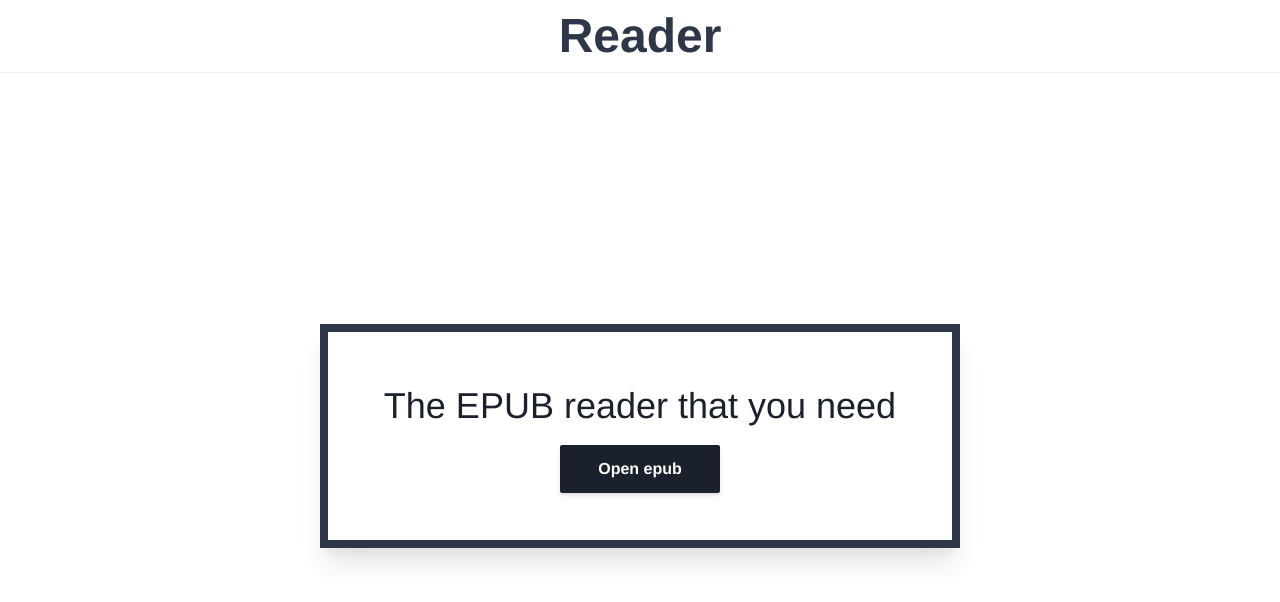
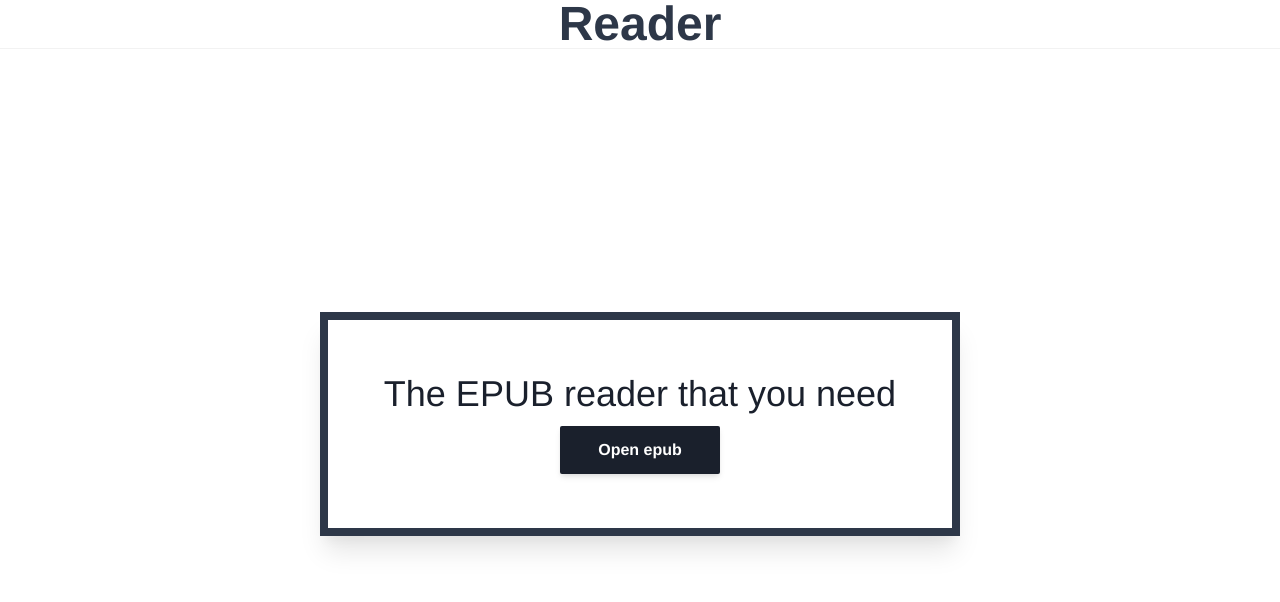
Before and after one commit to medchek/keepub, a Vue app: page / in a window 1280 px wide. Shown: the top 602 px of the page. Built offline with nearby package versions, Linux system fonts and the light colour scheme.

Commit message:
Updated the Tailwind configuration file to prepare for the upcoming 2.0 changes

```diff
--- a/tailwind.config.js
+++ b/tailwind.config.js
@@ -1,18 +1,29 @@
 // config file
-// currently used only to enable the tailwind intellisense vscode extension
 module.exports = {
-  // important: true,
-  theme: {},
+  theme: {
+    // preps for tailwind 2.0
+    fontSize: {
+      xs: ["0.75rem", { lineHeight: "1rem" }],
+      sm: ["0.875rem", { lineHeight: "1.25rem" }],
+      base: ["1rem", { lineHeight: "1.5rem" }],
+      lg: ["1.125rem", { lineHeight: "1.75rem" }],
+      xl: ["1.25rem", { lineHeight: "1.75rem" }],
+      "2xl": ["1.5rem", { lineHeight: "2rem" }],
+      "3xl": ["1.875rem", { lineHeight: "2.25rem" }],
+      "4xl": ["2.25rem", { lineHeight: "2.5rem" }],
+      "5xl": ["3rem", { lineHeight: "1" }],
+      "6xl": ["4rem", { lineHeight: "1" }],
+    },
+  },
   variants: {
     backgroundColor: ["responsive", "hover", "focus", "active"],
   },
-  plugins: [],
   future: {
     removeDeprecatedGapUtilities: true,
+    purgeLayersByDefault: true,
+    defaultLineHeights: true,
+    standardFontWeights: true,
   },
   purge: ["./src/**/*.html", "./src/**/*.vue", "./src/**/*.jsx"],
-  // corePlugins: {
-  //   preflight: false,
-  // },
   prefix: "tw-",
 };
```
